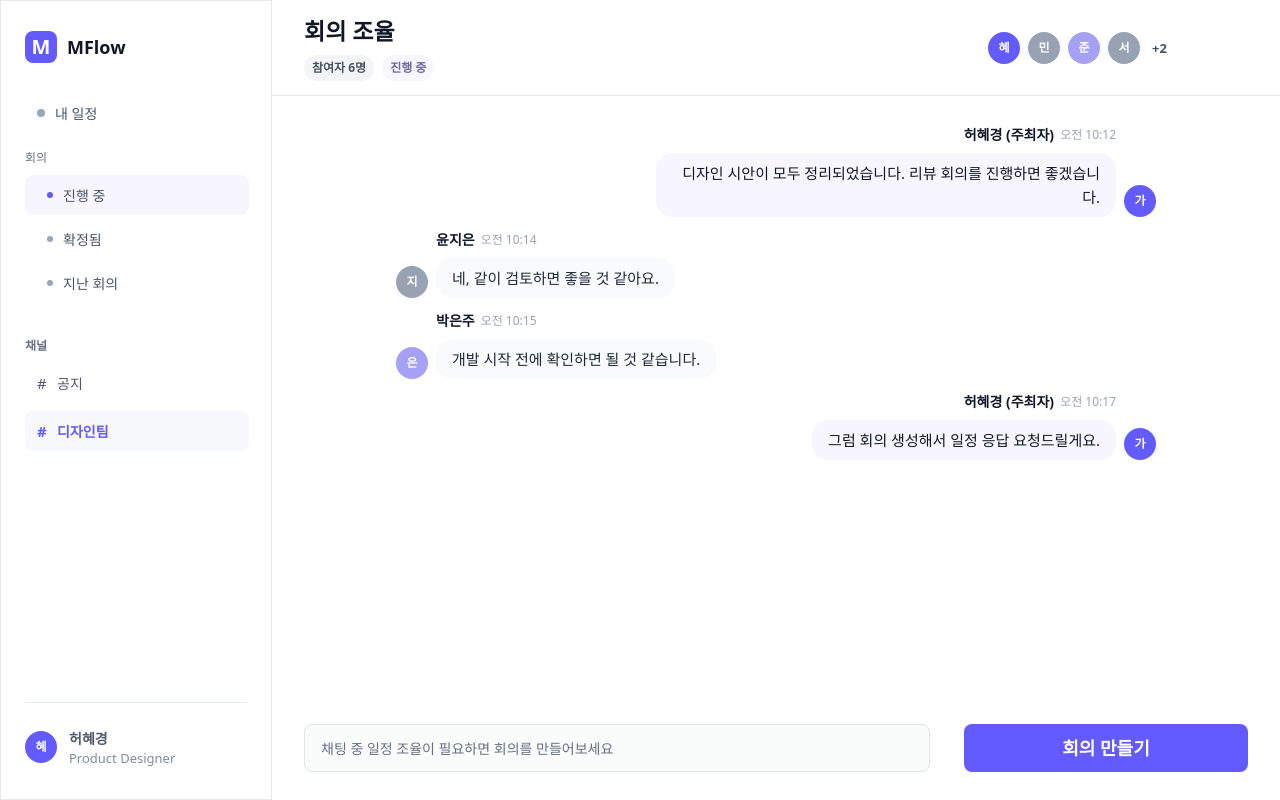
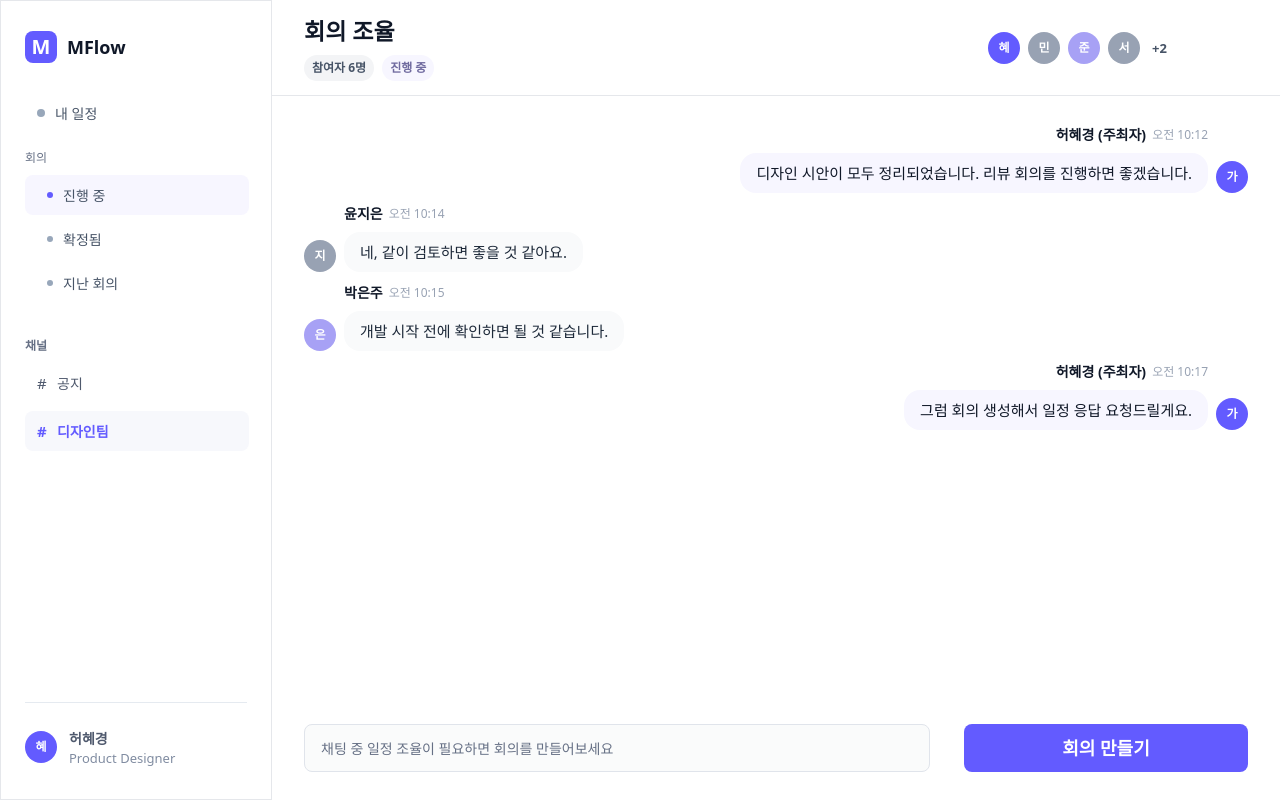
Before and after one commit to gjgprud0306/meetflow-tosschallenge, a React (Vite) app: page / in a window 1280 px wide. Built offline with nearby package versions, Linux system fonts and the light colour scheme; a web font is replaced by a local one.

Commit message:
Refine chat layout density

```diff
--- a/src/components/ChatMessage.tsx
+++ b/src/components/ChatMessage.tsx
@@ -14,7 +14,7 @@ export function ChatMessage({
 }: ChatMessageProps) {
   const isHost = message.author.includes("주최자");
   const isCompact = previousAuthor === message.author;
-  const bubbleMaxWidth = large ? "max-w-[520px]" : "max-w-[460px]";
+  const bubbleMaxWidth = large ? "max-w-[600px]" : "max-w-[560px]";
 
   return (
     <article
@@ -30,8 +30,8 @@ export function ChatMessage({
       <div
         className={`min-w-0 ${
           isHost
-            ? "mr-2 flex max-w-[520px] flex-col items-end"
-            : "ml-2 flex max-w-[520px] flex-col items-start"
+            ? "mr-2 flex max-w-[600px] flex-col items-end"
+            : "ml-2 flex max-w-[600px] flex-col items-start"
         }`}
       >
         {!isCompact ? (
--- a/src/pages/HomePage.tsx
+++ b/src/pages/HomePage.tsx
@@ -25,7 +25,7 @@ export function HomePage() {
   return (
     <MeetFlowLayout bottomBar={<ChatComposer />}>
       <div className="h-full w-full overflow-y-auto px-8 pt-7">
-        <div className="mx-auto flex w-full max-w-[760px] flex-col gap-3">
+        <div className="mx-auto flex w-full max-w-[960px] flex-col gap-2.5">
           {chatMessages.map((message, index) => (
             <ChatMessage
               key={message.id}
--- a/src/pages/MeetingCandidateSelectPage.tsx
+++ b/src/pages/MeetingCandidateSelectPage.tsx
@@ -28,8 +28,8 @@ export function MeetingCandidateSelectPage() {
     <MeetFlowLayout>
       <div className="relative h-full w-full bg-white">
         <div className="h-full w-full overflow-y-auto px-8 pb-[132px] pt-7">
-          <div className="flex flex-col gap-6">
-            <div className="space-y-6">
+          <div className="mx-auto flex w-full max-w-[960px] flex-col gap-3">
+            <div>
               <article className="flex items-start">
                 <AvatarBadge initial="M" />
                 <div className="ml-3">
--- a/src/pages/MeetingCreatePage.tsx
+++ b/src/pages/MeetingCreatePage.tsx
@@ -7,10 +7,8 @@ export function MeetingCreatePage() {
   return (
     <MeetFlowLayout>
       <div className="h-full w-full overflow-y-auto px-8 pb-8 pt-7">
-        <div className="mx-auto w-full max-w-[760px]">
+        <div className="mx-auto flex w-full max-w-[960px] flex-col gap-4">
           <ChatMessage large message={meetingCreateIntro} />
-        </div>
-        <div className="mt-6">
           <MeetingCreateCard options={meetingCreateOptions} />
         </div>
       </div>
--- a/src/pages/MeetingInvitePage.tsx
+++ b/src/pages/MeetingInvitePage.tsx
@@ -246,7 +246,7 @@ export function MeetingInvitePage() {
       <div className="flex h-full w-full min-w-0 bg-white">
         <div className="relative min-w-0 flex-1">
           <div className="h-full w-full overflow-y-auto px-8 pb-[132px] pt-7">
-            <div className="flex flex-col gap-6">
+            <div className="mx-auto flex w-full max-w-[960px] flex-col gap-3">
               <SystemMessage title={title} />
               <InviteMeetingCard />
             </div>
--- a/src/pages/MeetingRequestedPage.tsx
+++ b/src/pages/MeetingRequestedPage.tsx
@@ -153,7 +153,7 @@ export function MeetingRequestedPage() {
       <div className="flex h-full w-full min-w-0 bg-white">
         <div className="relative min-w-0 flex-1">
           <div className="h-full w-full overflow-y-auto px-8 pb-[132px] pt-7">
-            <div className="mx-auto flex w-full max-w-[760px] flex-col gap-4">
+            <div className="mx-auto flex w-full max-w-[960px] flex-col gap-3">
               {hostMessage && (
                 <ChatMessage key={hostMessage.id} message={hostMessage} />
               )}
--- a/src/pages/MeetingSchedulePage.tsx
+++ b/src/pages/MeetingSchedulePage.tsx
@@ -164,7 +164,7 @@ export function MeetingMySchedulePage() {
     <MeetFlowLayout>
       <div className="relative h-full w-full bg-white">
         <div className="h-full w-full overflow-y-auto px-8 pb-[132px] pt-7">
-          <div className="flex flex-col gap-6">
+          <div className="mx-auto flex w-full max-w-[960px] flex-col gap-3">
             <ScheduleMessage />
             <ScheduleCard />
           </div>
--- a/src/pages/ResponseStatusPage.tsx
+++ b/src/pages/ResponseStatusPage.tsx
@@ -152,8 +152,8 @@ function ChatLine({
       <div
         className={
           isHost
-            ? "mr-2 flex max-w-[520px] flex-col items-end"
-            : "ml-2 flex max-w-[520px] flex-col items-start"
+            ? "mr-2 flex max-w-[600px] flex-col items-end"
+            : "ml-2 flex max-w-[600px] flex-col items-start"
         }
       >
         <div
@@ -169,12 +169,12 @@ function ChatLine({
           </span>
         </div>
         {isSystem ? (
-          <div className="mt-2 inline-flex h-11 max-w-[460px] items-center rounded-2xl bg-[#F7F6FF] px-4 text-sm font-medium leading-[21px] text-[#6F6A9F]">
+          <div className="mt-2 inline-flex h-11 max-w-[560px] items-center rounded-2xl bg-[#F7F6FF] px-4 text-sm font-medium leading-[21px] text-[#6F6A9F]">
             {message}
           </div>
         ) : (
           <p
-            className={`mt-2 max-w-[460px] rounded-2xl px-4 py-2 text-[15px] font-normal leading-6 ${
+            className={`mt-2 max-w-[560px] rounded-2xl px-4 py-2 text-[15px] font-normal leading-6 ${
               isHost
                 ? "bg-[#F7F6FF] text-right text-[#101828]"
                 : "bg-[#F9FAFB] text-left text-[#1D2939]"
@@ -588,7 +588,7 @@ export function ResponseStatusPage() {
       <div className="flex h-full w-full min-w-0 bg-white">
         <div className="relative min-w-0 flex-1">
           <div className="h-full w-full overflow-y-auto px-8 pb-[132px] pt-7">
-            <div className="mx-auto flex w-full max-w-[760px] flex-col gap-4">
+            <div className="mx-auto flex w-full max-w-[960px] flex-col gap-3">
               <ManagementCard onConfirm={confirmMeeting} stage={stage} />
               {followUpMessages.map((message) => (
                 <ChatLine
```
Also changed, not shown: 4 other files (tests, documents, lock files or other folders).
